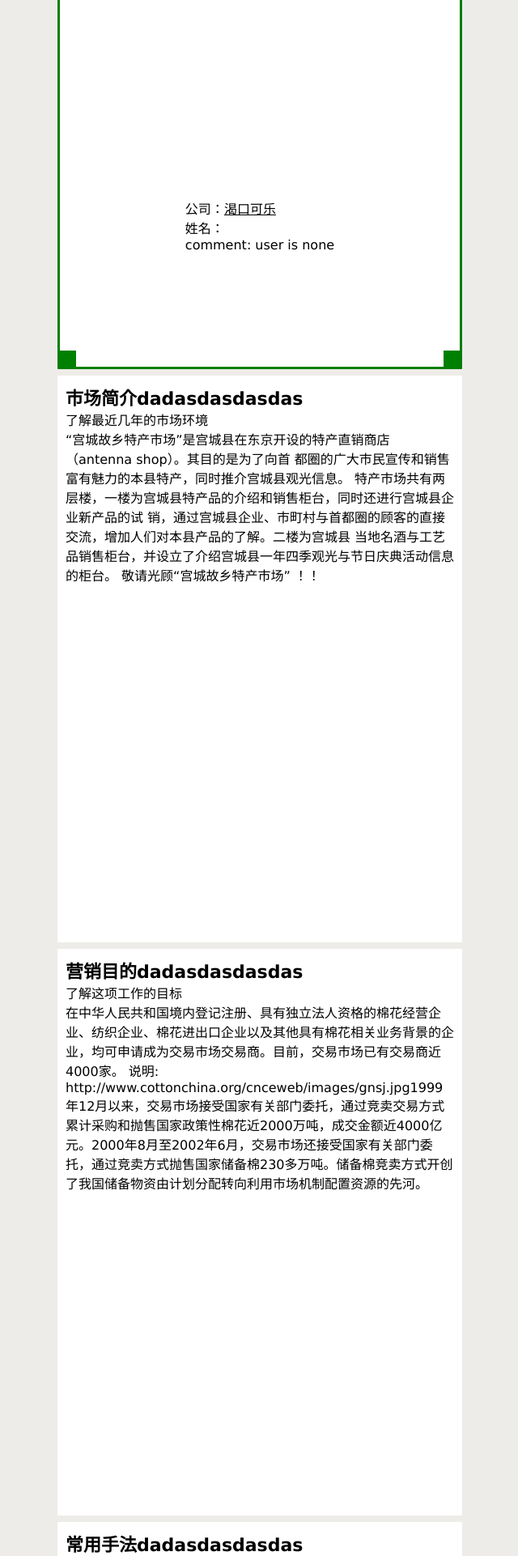
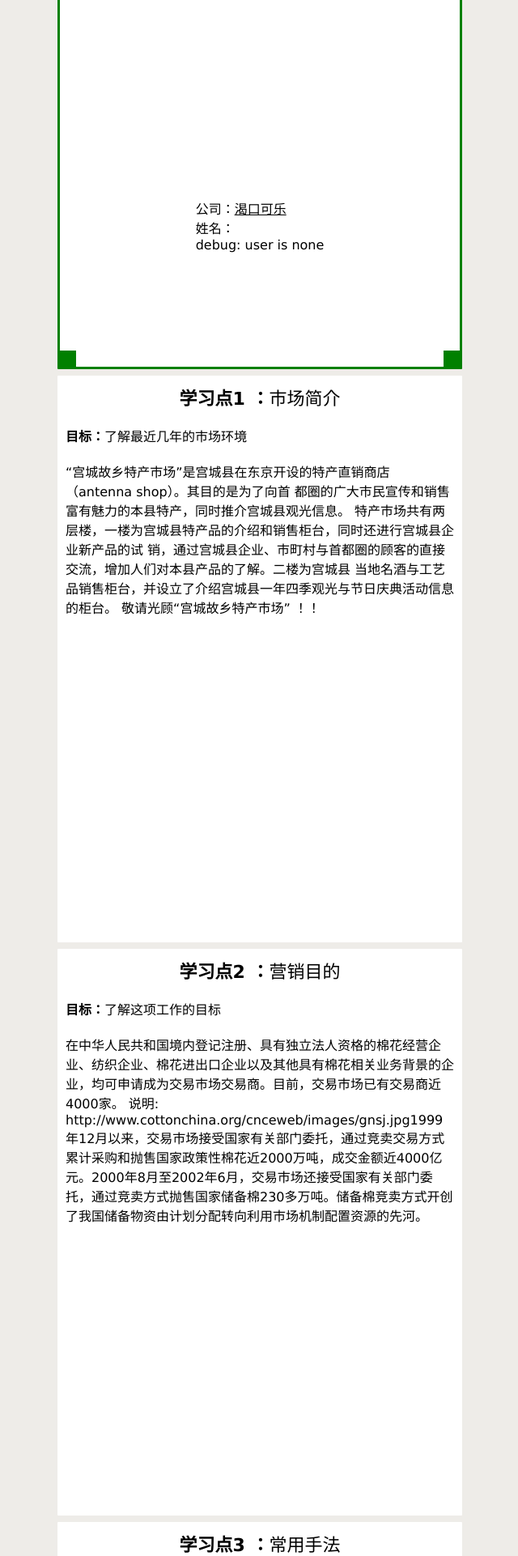
Before and after one commit to ocazuer/simpleCourse, a Flask app: page /lesson/1 in a window 1280 px wide. Shown: the part 365-2287 px from the top of the page at 81% size, without its empty margins (319-959 px from the left). Run offline with Flask 2, Linux system fonts and the light colour scheme; data comes from the database, SQL or seed files in the repository.

Commit message:
给学习点增加了序号的功能

```diff
--- a/static/css/sc.css
+++ b/static/css/sc.css
@@ -142,7 +142,12 @@
 
 .sc-point-title {
     font-size: 22px;
-    font-weight: bold;
+    text-align: center;
+    margin-bottom: 20px;
+}
+
+.sc-point-target {
+    margin-bottom: 20px;
 }
 
 @page {
--- a/templates/lesson.html
+++ b/templates/lesson.html
@@ -42,22 +42,25 @@
                     <div>公司：<span class="sc-paper-underline">{{ company.name }}</span></div>
                      {% set username = user.username %}
                     <div>姓名：<span class="sc-paper-underline">{{ user.username }}</span></div>
-                    comment: {% if user is none %}user is none{% else %}user is OK{% endif %}
+                    debug: {% if user is none %}user is none{% else %}user is OK{% endif %}
                 </div>
             </div>
         </div>
+
         {% for point in points %}
         <div class="sc-cell sc-paper">
+
             <div class="sc-point-title">
-                {{ point.name }}dadasdasdasdas
+                <strong>学习点{{ loop.index }} ：</strong>{{ point.name }}
             </div>
             <div class="sc-point-target">
-                {{ point.target }}
+                <strong>目标：</strong>{{ point.target }}
             </div>
             <div class="sc-point-cotent">
                 {{ point.content }}
             </div>
         </div>
+
         {% endfor %}
     </div>
 
```
